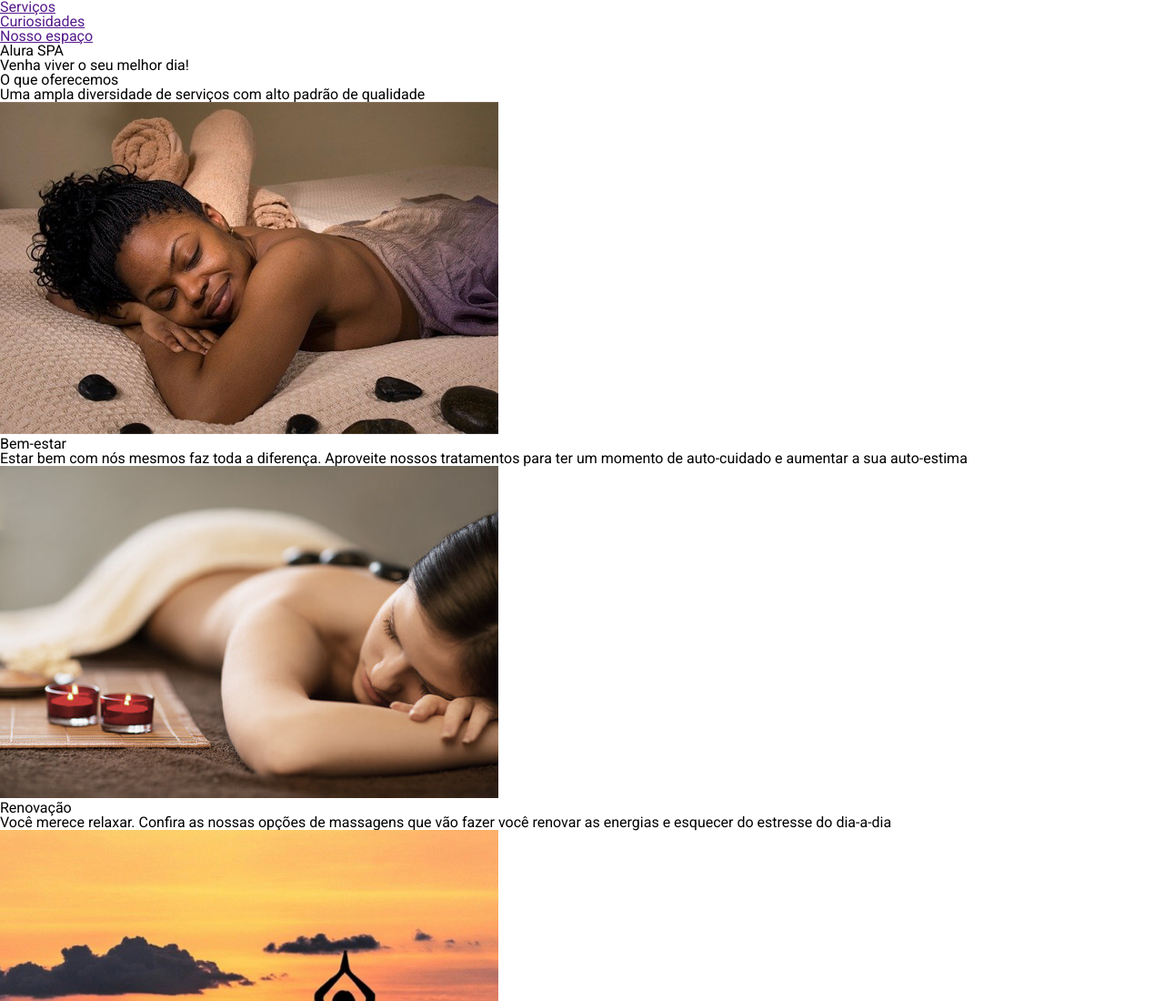
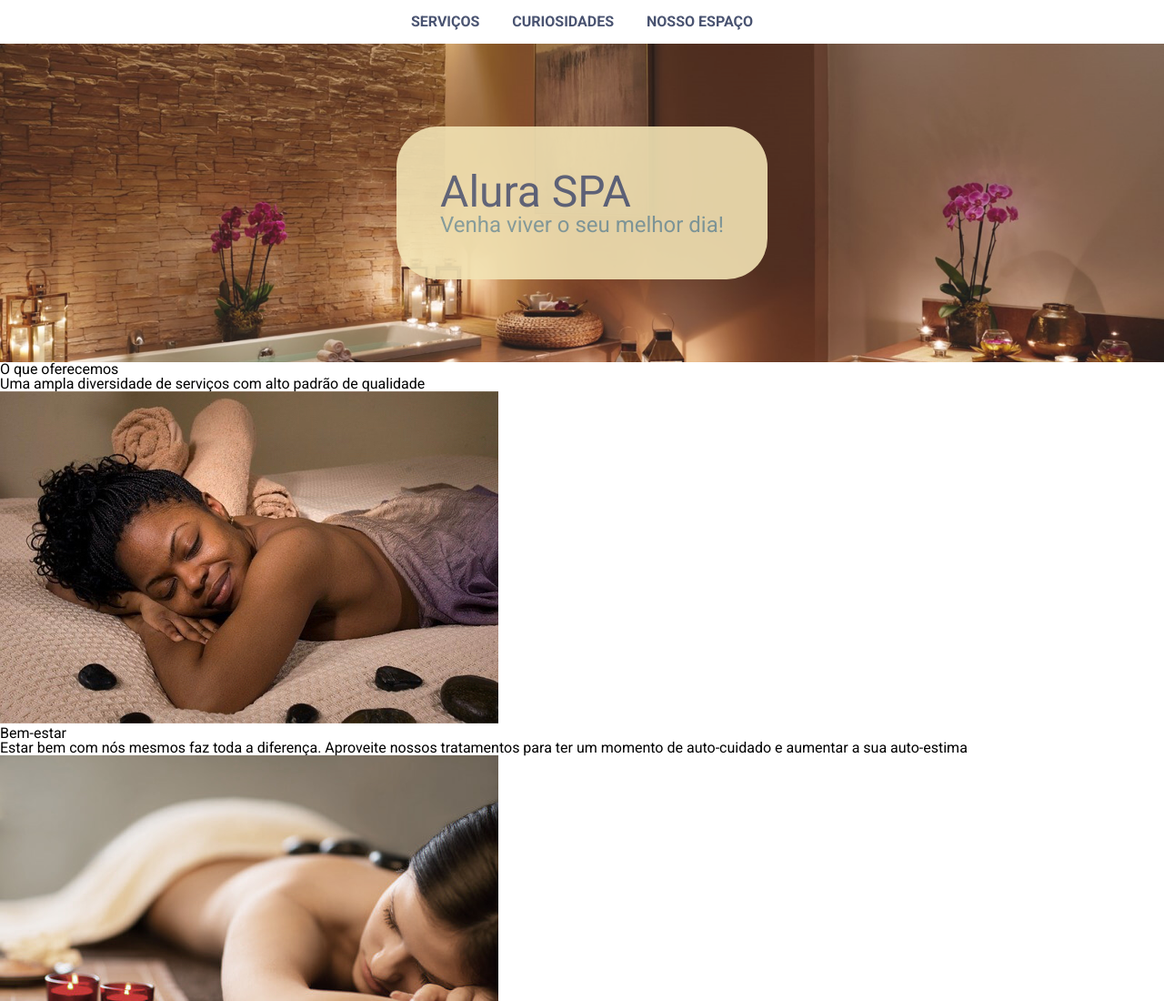
Before and after one commit to otaviohenrique1/alura_spa_projeto_inicial_curso_sass_css, a website: page index.html in a window 1280 px wide. Shown: the top 1100 px of the page at 91% size. Drawn offline with nearby package versions, Linux system fonts and the light colour scheme.

Commit message:
commit 6

```diff
--- a/index.html
+++ b/index.html
@@ -32,8 +32,9 @@
           </li>
         </ul>
       </nav>
-      <section>
-        <div>
+      <section class="banner">
+        <div class="inner-banner">
+          <!-- <img src="imagens/banner.jpeg" alt=""> -->
           <h1>Alura SPA</h1>
           <h2>Venha viver o seu melhor dia!</h2>
         </div>
--- /dev/null
+++ b/styles/components/_banner.scss
@@ -0,0 +1,28 @@
+@import "../abstract/variaveis";
+
+.banner {
+  background: url("../imagens/banner.jpeg") 27% center no-repeat;
+  min-height: 350px;
+  background-size: cover;
+  display: flex;
+  justify-content: center;
+  align-items: center;
+  opacity: 0.9;
+
+  .inner-banner {
+    padding: 3rem;
+    background-color: $cor-terciaria;
+    opacity: 0.9;
+    border-radius: 45px;
+
+    h1 {
+      font-size: 3rem;
+      color: $cor-primaria;
+    }
+
+    h2 {
+      font-size: 1.5rem;
+      color: $cor-secundaria;
+    }
+  }
+}
--- a/styles/style.scss
+++ b/styles/style.scss
@@ -1,2 +1,3 @@
 @import "./abstract/base";
 @import "./components/navbar";
+@import "./components/banner";
```
Also changed, not shown: styles/style.css, 1 other file.
